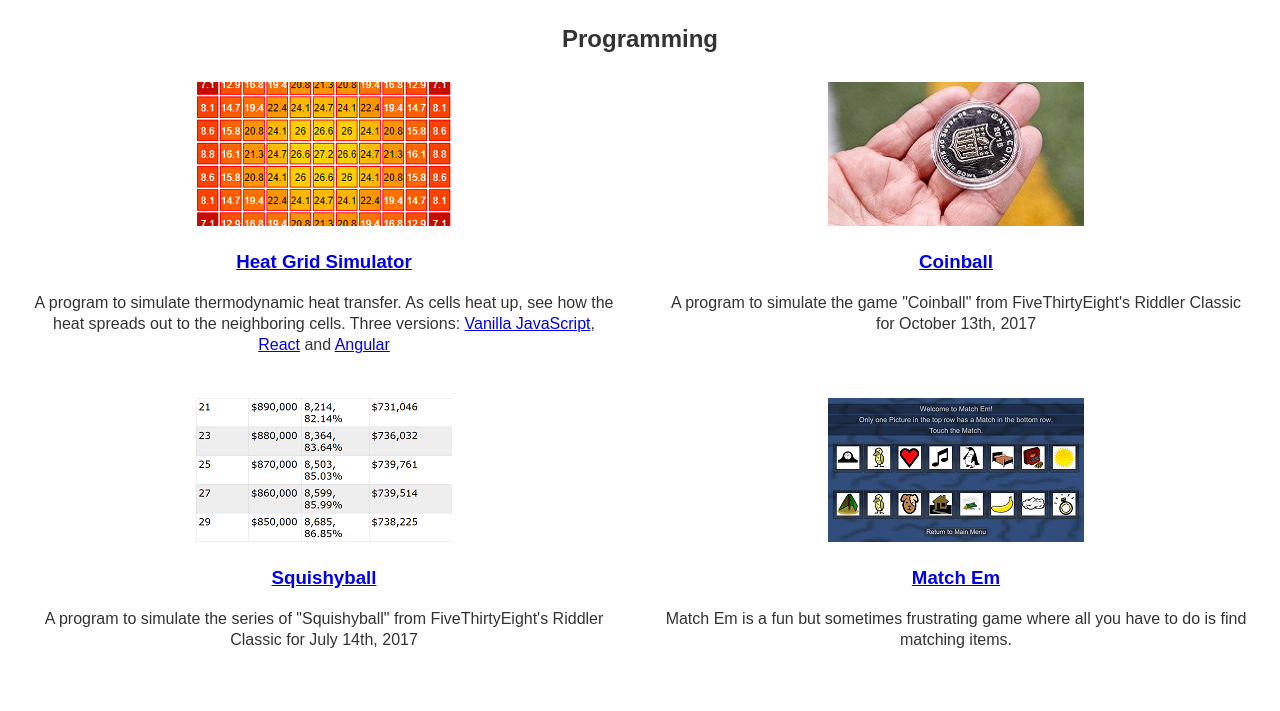
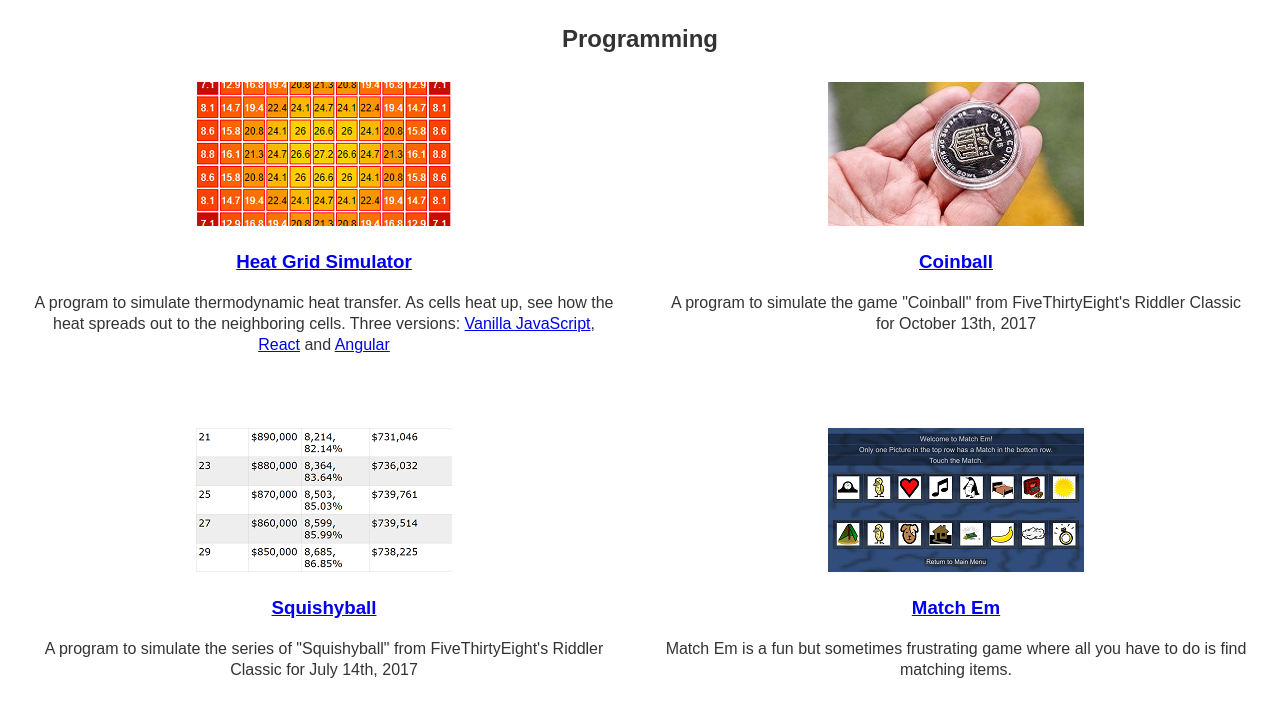
Before and after one commit to TomSnively/tomsnively.com, a plain HTML site: page index.html in a window 1280 px wide. Shown: the part 63-774 px from the top of the page. Drawn offline with Linux system fonts and the light colour scheme.

Commit message:
Increased box size - gives a little bit more white space, and prevents ones with extra text from spilling over.

```diff
--- a/styles/style.css
+++ b/styles/style.css
@@ -13,7 +13,7 @@ body {
 }
 
 .box {
-    height: 300px;
+    height: 330px;
     padding: 8px;
 }
 
```
